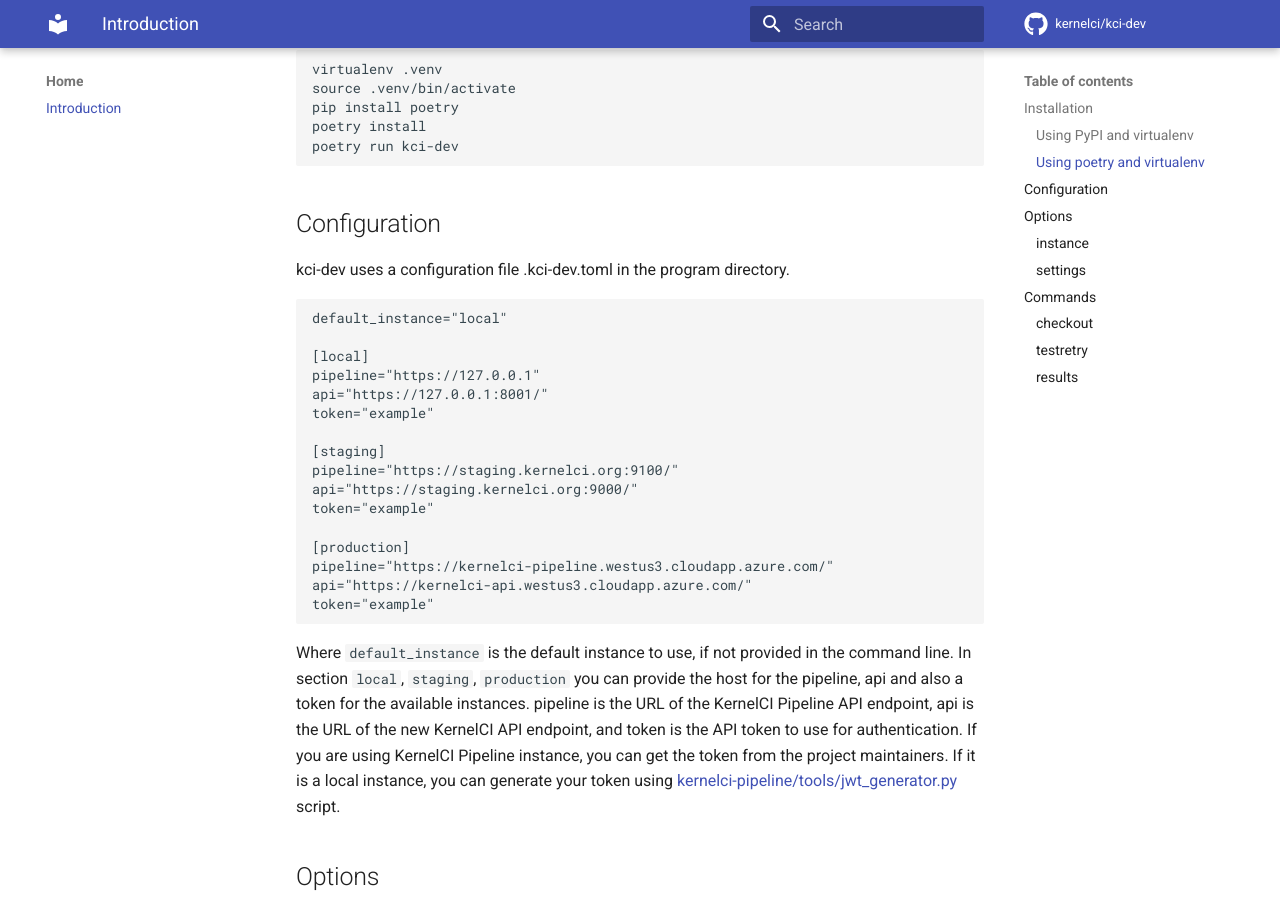
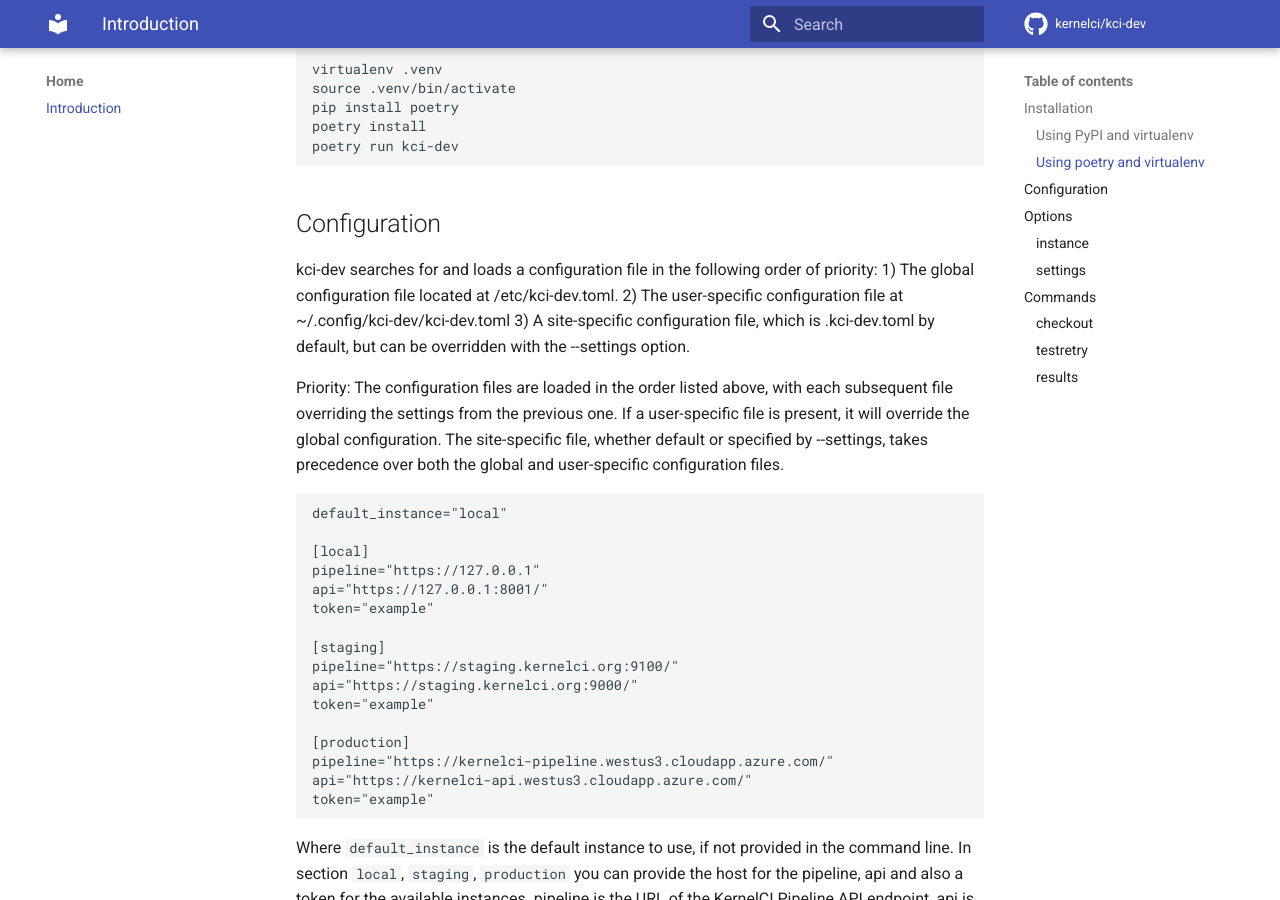
Before and after one commit to kernelci/kci-dev, an MkDocs documentation site: the page built from docs/index.md, in a window 1280 px wide and 900 px high, scrolled down 522 px. Built offline with MkDocs 1.6.1 and Material for MkDocs 9.7.7, drawn with Linux system fonts in a browser that asks for light colours; comment, search, counter and statistics services are not loaded.

Commit message:
feat(docs/index.md): Update settings default path info
As we can have local config and "global" config, we should
document that.

Signed-off-by: Denys Fedoryshchenko <denys.f@collabora.com>

````diff
--- a/docs/index.md
+++ b/docs/index.md
@@ -23,7 +23,13 @@ poetry run kci-dev
 
 ## Configuration
 
-kci-dev uses a configuration file .kci-dev.toml in the program directory.
+kci-dev searches for and loads a configuration file in the following order of priority:
+1) The global configuration file located at /etc/kci-dev.toml.
+2) The user-specific configuration file at ~/.config/kci-dev/kci-dev.toml
+3) A site-specific configuration file, which is .kci-dev.toml by default, but can be overridden with the --settings option.
+
+Priority: The configuration files are loaded in the order listed above, with each subsequent file overriding the settings from the previous one. If a user-specific file is present, it will override the global configuration. The site-specific file, whether default or specified by --settings, takes precedence over both the global and user-specific configuration files.
+
 ```toml
 default_instance="local"
 
````
